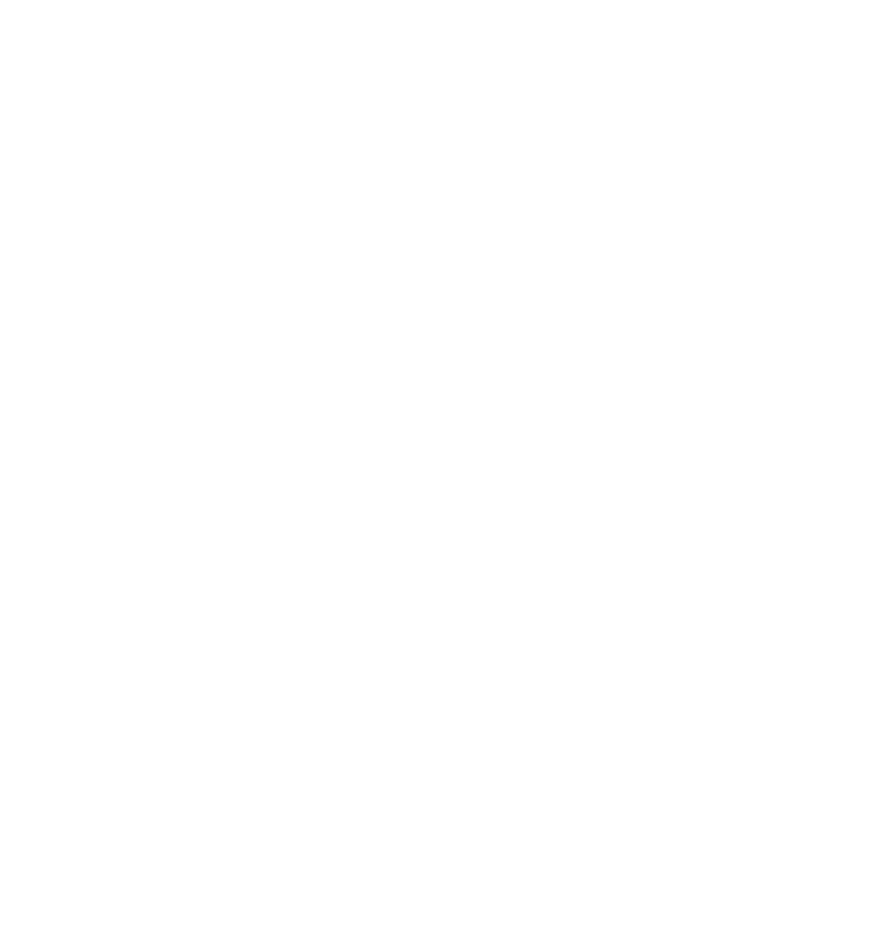
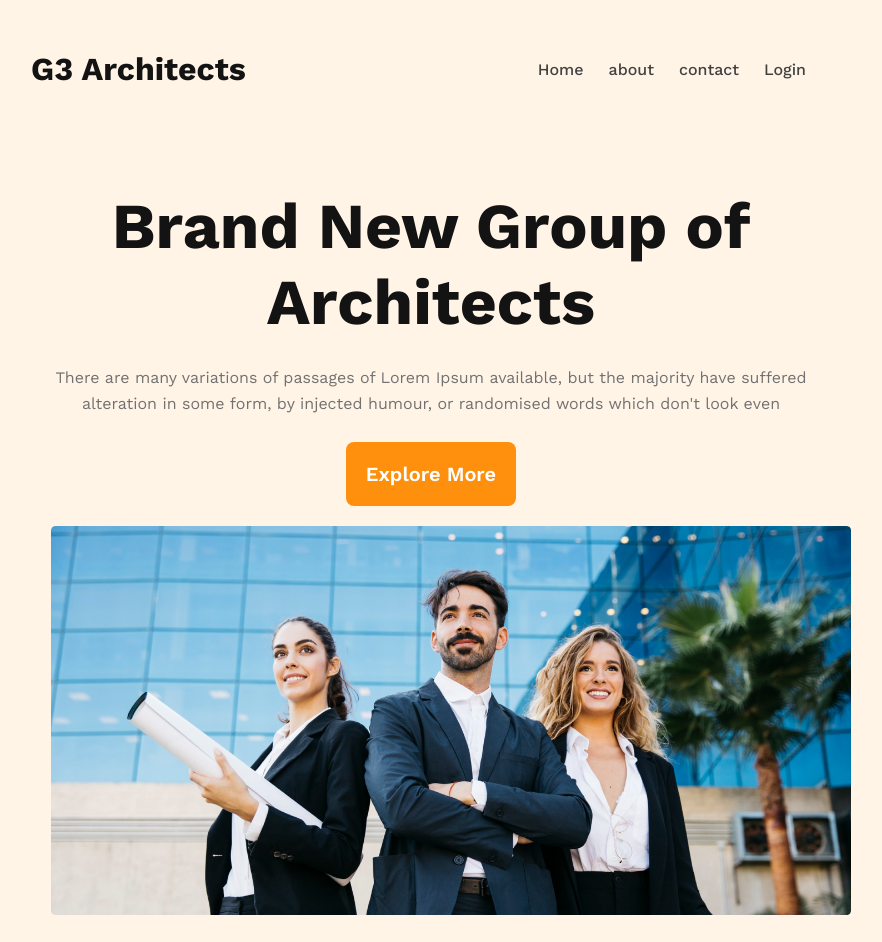
Before and after one commit to rabbani4443/g3-architects-website, a plain HTML site: page index.html in a window 1280 px wide. Shown: the whole page, without its empty margins (209-1091 px from the left). Before the commit the page ends 800 px from the top, so only its background shows below. Drawn offline with nearby package versions, Linux system fonts and the light colour scheme.

Commit message:
Header section Added

```diff
--- a/index.html
+++ b/index.html
@@ -4,9 +4,45 @@
     <meta charset="UTF-8">
     <meta name="viewport" content="width=device-width, initial-scale=1.0">
     <title>G3-Architects</title>
+    <link rel="preconnect" href="https://fonts.googleapis.com">
+    <link rel="preconnect" href="https://fonts.gstatic.com" crossorigin>
+    <link href="https://fonts.googleapis.com/css2?family=Work+Sans:wght@400;500;600;700;800&display=swap" rel="stylesheet">
     <link rel="stylesheet" href="style/style.css">
 </head>
 <body>
+    <!-- Start Header section -->
+    <header>
+        <!-- Start Nav section -->
+        <nav>
+            <h3 class="nav-title">G3 Architects</h3>
+            <ul class="nav-item">
+                <li class="nav-list"><a href="">Home</a></li>
+                <li class="nav-list"><a href="">about</a></li>
+                <li class="nav-list"><a href="">contact</a></li>
+                <li class="nav-list"><a href="">Login</a></li>
+            </ul>
+        </nav>
+        <!-- Start Nav section -->
+        <!-- Start Banner section -->
+        <div class="banner">
+            <div class="banner-contain">
+                <h1 class="banner-title">Brand New Group of Architects </h1>
+                <p class="banner-description">There are many variations of passages of Lorem Ipsum available, but the majority have suffered alteration in some form, by injected humour, or randomised words which don't look even</p>
+                <button class="primary-button">Explore More</button>
+            </div>
+            <div class="banner-photo">
+                <img src="asset/images/banner.png" alt="">
+            </div>
 
+        </div>
+        <!-- End Banner section -->
+    </header>
+    <!-- End Header section -->
+    <main>
+
+    </main>
+    <footer>
+
+    </footer>
 </body>
 </html>
--- a/style/style.css
+++ b/style/style.css
@@ -1,4 +1,73 @@
+/* Start Shared common style */
 *{
     margin: 0;
     padding: 0;
+    font-family: 'Work Sans', sans-serif;
 }
+.primary-button{
+    background-color: #FF900E;
+    border-radius: 8px;
+    font-size: 1.25rem;
+    font-weight: 600;
+    color: #FFF;
+    padding: 20px;
+    border: none;
+    cursor: pointer;
+
+}
+/* End Shared common style */
+/* Start Header Style */
+header{
+    background-color: rgba(255, 144, 14, 0.10);
+    padding: 50px 240px;
+}
+
+/* Start Nav Style */
+nav{
+    display: flex;
+    justify-content: space-between;
+    align-items: center;
+}
+.nav-title{
+    font-size: 2rem;
+    font-weight: 700;
+    color:#131313 ;
+}
+.nav-item{
+    display: flex;
+}
+.nav-list{
+    list-style: none;
+    margin-right: 25px;
+    font-size: 1rem;
+    font-weight: 500;
+}
+.nav-list a{
+    text-decoration: none;
+    color: #424242;
+}
+/* End Nav Style */
+/* Start Banner style */
+.banner-contain{
+    max-width: 800px;
+    text-align: center;
+    margin: 0 auto;
+}
+.banner-title{
+    font-size: 4rem;
+    font-weight: 700;
+    color: #131313;
+    padding-top: 100px;
+}
+.banner-description{
+    color: #727272;
+    line-height: 26px;
+    padding: 25px 0px;
+}
+
+.banner-photo img{
+    margin: 20px;
+    max-width: 100%;
+}
+/* End Banner style */
+/* End Header Style */
```
